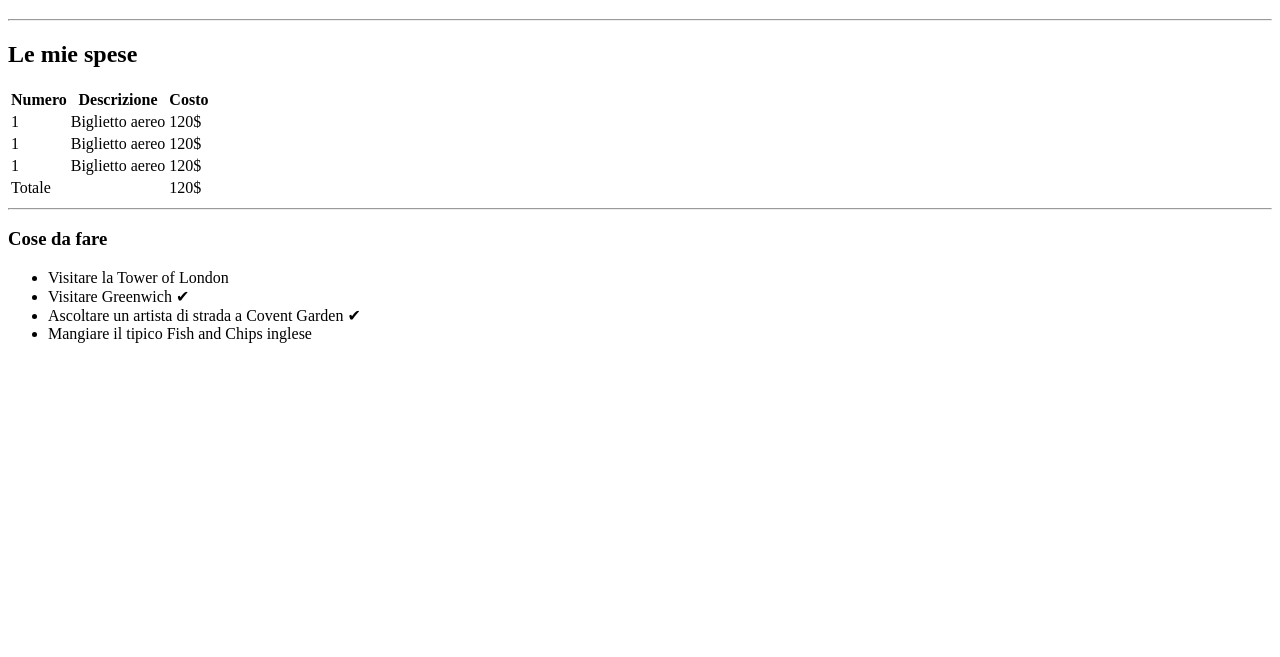
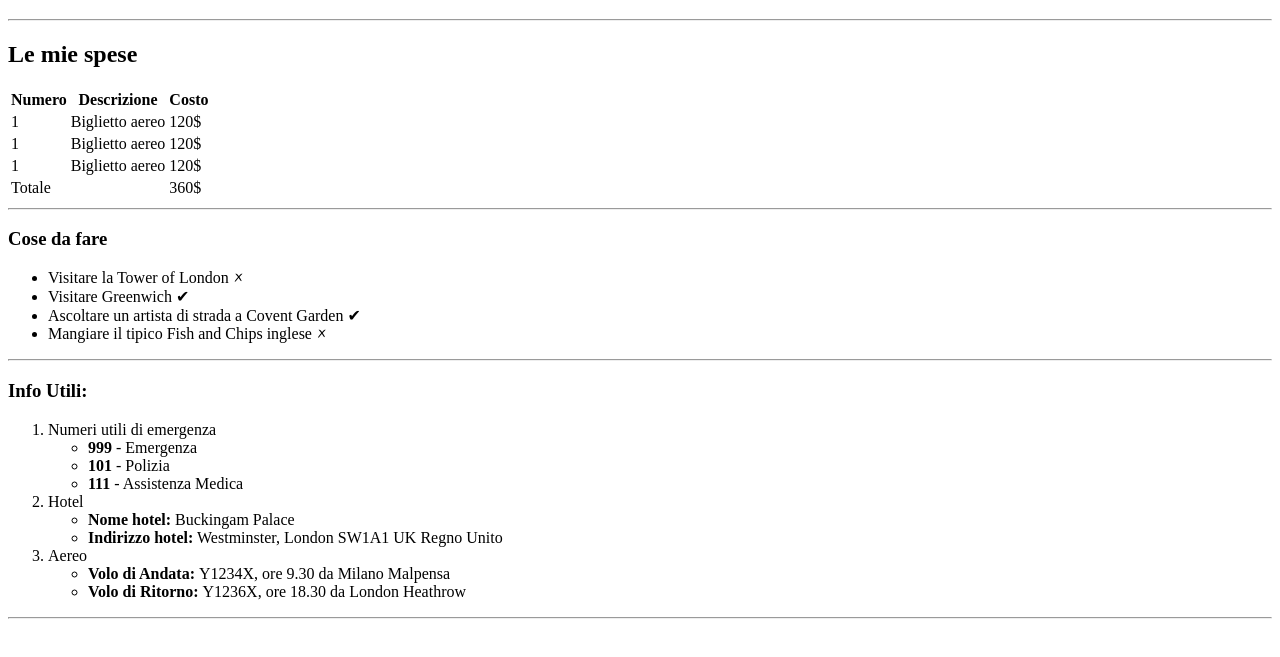
Before and after one commit to EddieFreedome/html-london-trip, a plain HTML site: page index.html in a window 1280 px wide. Shown: the part 61-718 px from the top of the page. Drawn offline with Linux system fonts and the light colour scheme.

Commit message:
Sezioni senza immagini completate. + Check indentazione eseguito

```diff
--- a/index.html
+++ b/index.html
@@ -1,5 +1,6 @@
 <!DOCTYPE html>
     <html>
+
         <head>
             <title>Il mio Viaggio a Londra</title>
         </head>
@@ -17,9 +18,12 @@
                 -->
 
             <hr>
+                <!--Sezione 1: spese-->
+                <section>
+
+                    <h2>Le mie spese</h2>
+
                     <!--Inizio Tabella-->
-                <section>
-                    <h2>Le mie spese</h2>
                     <table>
                         <tr>
                             <th>Numero</th>
@@ -48,32 +52,61 @@
                         <tr>
                             <td>Totale</td>
                             <td></td>
-                        <td>120$</td>
+                            <td>360$</td>
                         </tr>
 
                     </table>
+                    <!--Fine Tabella-->
                 </section>
-            <!--Fine Tabella-->
+                <!--Fine sezione Spese-->
 
             <hr>
+
                     <!--Sezione 2-->
-            <div>
+                <section>
 
                     <h3>Cose da fare</h3>
                     <ul>
-                    <li>Visitare la Tower of London </li>
+                        <li>Visitare la Tower of London &#128500;</li>
                         <li>Visitare Greenwich &#10004</li>
                         <li>Ascoltare un artista di strada a Covent Garden &#10004</li>
-                    <li>Mangiare il tipico Fish and Chips inglese</li>
+                        <li>Mangiare il tipico Fish and Chips inglese &#128500;</li>
                     </ul>
 
+                </section>
+                <!--Fine sezione 2-->
+            <hr>
+                <!--Sezione 3: info utili-->
+                <section>
+                    <h3>Info Utili:</h3>
 
-            </div>
+                    <ol>
+                        <li>Numeri utili di emergenza
+                            <ul>
+                                <li><strong>999</strong> - Emergenza</li>
+                                <li><strong>101</strong> - Polizia</li>
+                                <li><strong>111</strong> - Assistenza Medica</li>
+                            </ul>
+                        </li>
 
+                        <li>Hotel
+                            <ul>
+                                <li><strong>Nome hotel:</strong> Buckingam Palace</li>
+                                <li><strong>Indirizzo hotel:</strong> Westminster, London SW1A1 UK Regno Unito</li>
+                            </ul>
+                        </li>
 
+                        <li>Aereo
+                            <ul>
+                                <li><strong>Volo di Andata: </strong>Y1234X, ore 9.30 da Milano Malpensa</li>
+                                <li><strong>Volo di Ritorno: </strong>Y1236X, ore 18.30 da London Heathrow</li>
+                            </ul>
+                        </li>
 
-
-
+                    </ol>
+                </section>
+                <!--Fine sezione 3: info utili-->
+        <hr>
             </main>
 
 
```
Lines whose indentation alone changed are shown as unchanged.
